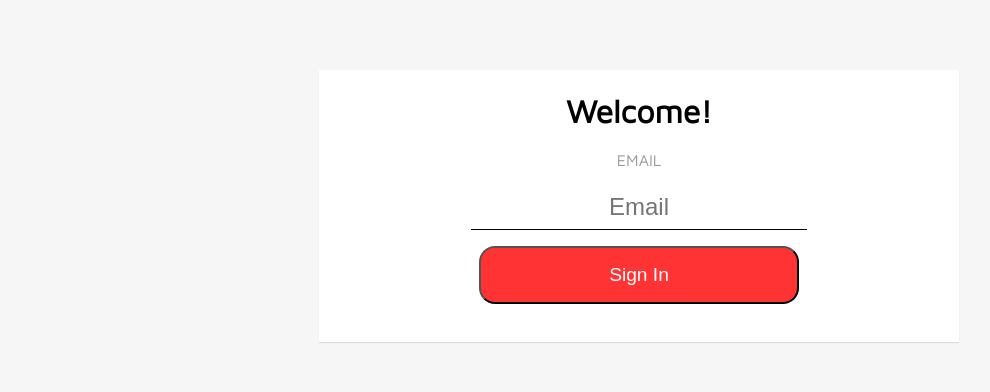
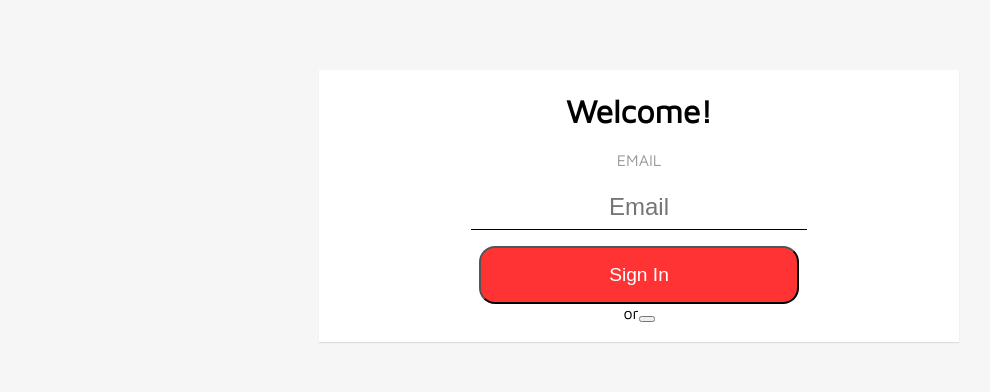
Before and after one commit to jiena76/Chatarang, a React (Create React App) app: page / in a window 1280 px wide. Shown: the part 135-527 px from the top of the page, without its empty margins (1-991 px from the left). Built offline with nearby package versions, Linux system fonts and the light colour scheme; the HTML template or start-up script is replaced by a standard one.

Commit message:
add google authentication example to base.ex.js and change uID to uid

```diff
--- a/src/App.js
+++ b/src/App.js
@@ -10,7 +10,7 @@ class App extends Component {
   }
 
   signedIn = () => {
-    return this.state.user.uID;
+    return this.state.user.uid;
   }
 
   signOut = () => {
--- a/src/SignIn.js
+++ b/src/SignIn.js
@@ -1,5 +1,7 @@
 import React, {Component} from 'react'
 import { StyleSheet, css } from 'aphrodite'
+
+import {auth, googleProvider} from './base'
 
 class SignIn extends Component{
   state = {
@@ -13,10 +15,15 @@ class SignIn extends Component{
   handleSubmit = (e) => {
     e.preventDefault()
     this.props.handleAuth({
-      uID: this.state.email,
+      uid: this.state.email,
       userName: this.state.email,
       email: this.state.email,
     })
+  }
+
+  authenticate = () => {
+    // Asynchronous, so use method "then" to wait until "response" is prepared, then call the function
+    auth.signInWithPopup(googleProvider).then(response => console.log(response));
   }
 
   render(){
@@ -48,6 +55,15 @@ class SignIn extends Component{
             />
             <button type="submit" className={css(styles.button)}>
               Sign In
+            </button>
+
+            or
+
+            <button
+              type="button"
+              onClick={this.authenticate}
+            >
+
             </button>
           </form>
 
--- a/src/base.example.js
+++ b/src/base.example.js
@@ -13,6 +13,12 @@ const config = {
 }
 
 const app = firebase.initializeApp(config)
+
+// "export" so they can imported from other classes as named imports
+export const googleProvider = new firebase.auth.GoogleAuthProvider();
+export const auth = firebase.auth();
+
+// rebase stuff
 const db = app.database()
 
 export default Rebase.createClass(db)
```
